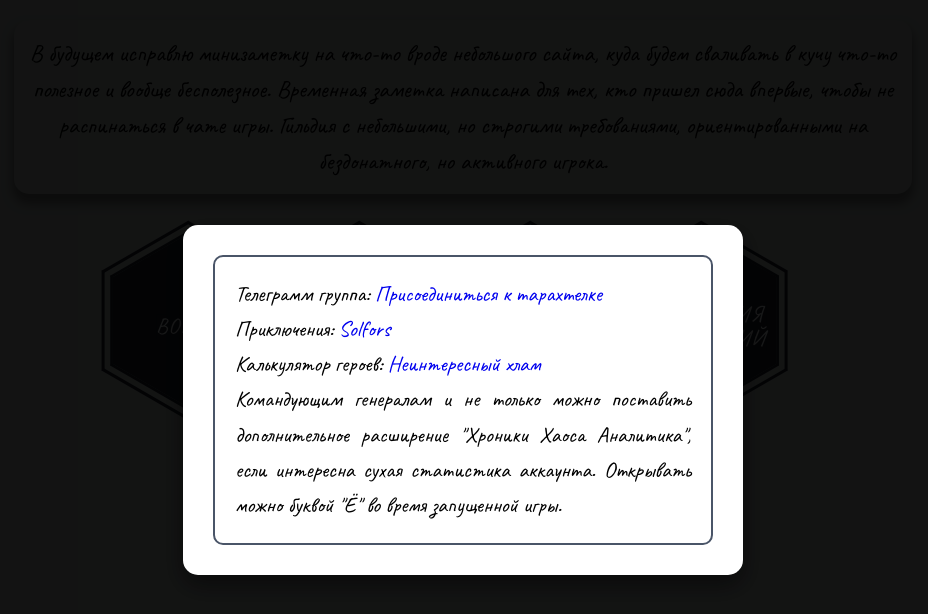
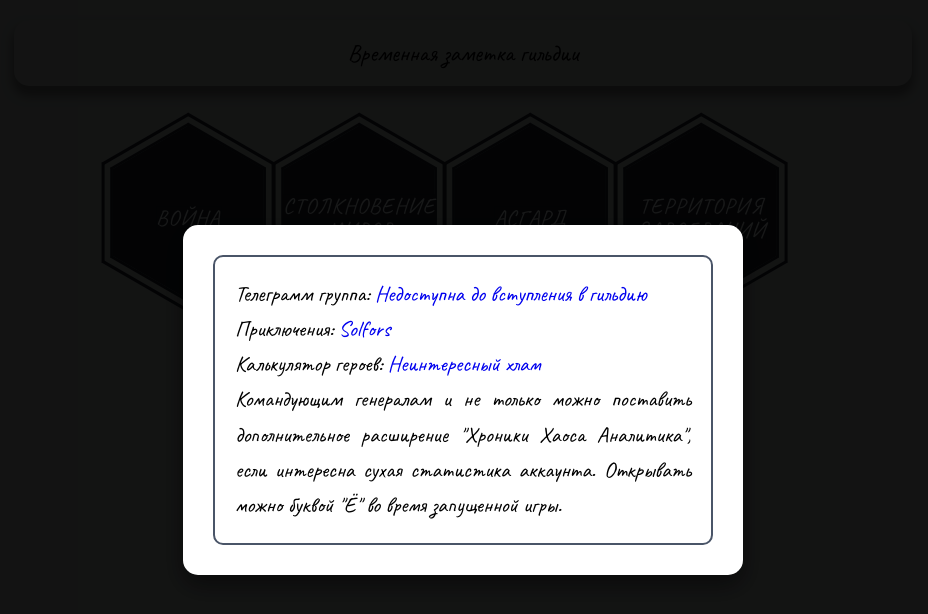
Before and after one commit to zagotovka2000/about, a React (Create React App) app: page / in a window 1280 px wide. Both pictures are taken after a click on the button "БЕСПОЛЕЗНЫЕ ССЫЛКИ". Shown: the top 614 px of the page, without its empty margins (177-1105 px from the left). Built offline with nearby package versions, Linux system fonts and the light colour scheme.

Commit message:
edit header

```diff
--- a/src/Hrefs/Hrefs.jsx
+++ b/src/Hrefs/Hrefs.jsx
@@ -5,7 +5,8 @@ const Hrefs = () => {
       <header className={styles.header}>
         <p className={styles.abzac}>
           <span>Телеграмм группа: </span>{" "}
-          <a href="https://t.me/+Yt1yDpHxFxo2Njcy">Присоединиться к тарахтелке</a>{" "}
+          <a href="#">Недоступна до вступления в гильдию</a>{" "}
+          {/* "https://t.me/+Yt1yDpHxFxo2Njcy" */}
         </p>
         <p className={styles.abzac}>
           <span>Приключения: </span>{" "}
--- a/src/Main/Main.jsx
+++ b/src/Main/Main.jsx
@@ -5,12 +5,13 @@ const Main = () => {
       <header className={styles.header}>
         <p className={styles.header_abzac}>
           <span>
-            В будущем исправлю минизаметку на что-то вроде небольшого сайта,
+            Временная заметка гильдии
+            {/* В будущем исправлю минизаметку на что-то вроде небольшого сайта,
             куда будем сваливать в кучу что-то полезное и вообще бесполезное.
             Временная заметка написана для тех,
             кто пришел сюда впервые, чтобы не распинаться в чате игры.
             Гильдия с небольшими, но строгими требованиями, ориентированными на
-            бездонатного, но активного игрока.
+            бездонатного, но активного игрока. */}
           </span>
         </p>
       </header>
```
